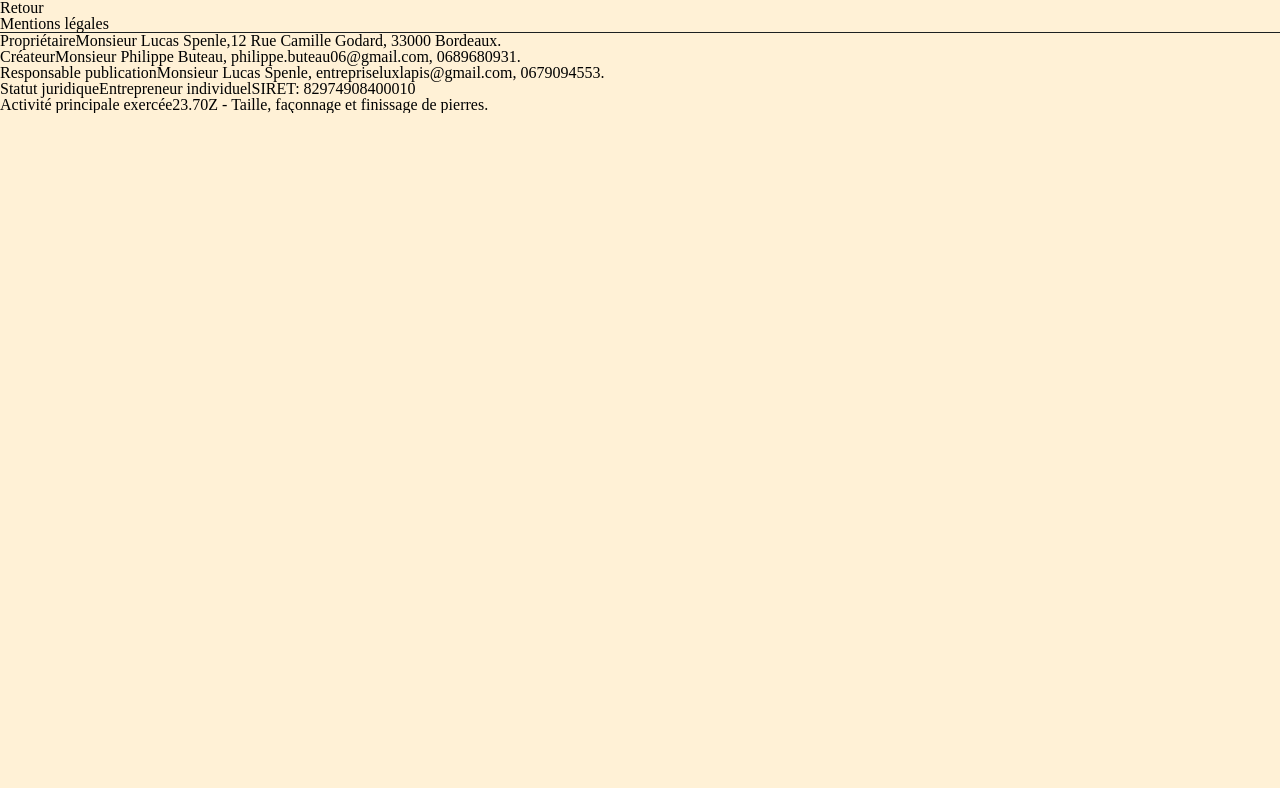
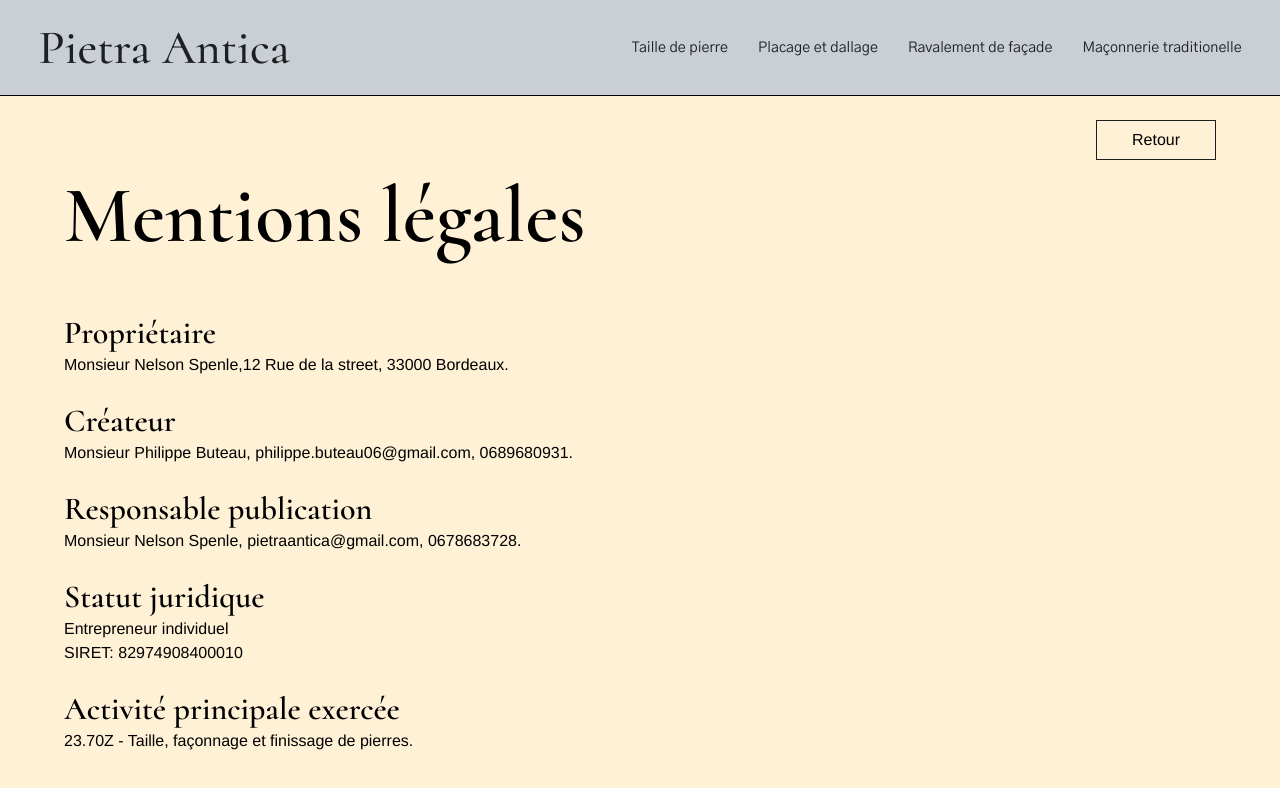
Before and after one commit to s3chs/pietra-antica, a Next.js app: page /mentions-legales in a window 1280 px wide. Shown: the top 788 px of the page. Built offline with nearby package versions, Linux system fonts and the light colour scheme.

Commit message:
Add legal mentions page

```diff
--- a/src/app/(pages)/mentions-legales/page.tsx
+++ b/src/app/(pages)/mentions-legales/page.tsx
@@ -1,10 +1,12 @@
 'use client';
 import { useRouter } from 'next/navigation';
-import { PagesType } from '@/app/utils/PagesType';
 import gsap from '@/app/utils/gsapSetup';
+import { useEffect } from 'react';
+import { useRoutingContext } from '@/app/context/RoutingContext';
 
 export default function MentionsLegales() {
     const router = useRouter();
+    const {firstRender, setFirstRender} = useRoutingContext();
 
     function navigateToHome() {
         const tl = gsap.timeline();
@@ -23,6 +25,21 @@ export default function MentionsLegales() {
         });
     }
 
+    useEffect(() => {
+        if (firstRender) {
+            const tl = gsap.timeline();
+            tl.to('.navbar-container', {
+                y: 0,
+                height: '12vh',
+                borderBottom: '1px solid black',
+            }).to('.company-name-container, .navigation-links-container, .navigation-responsive-container', {
+                opacity: 1,
+                y: 0,
+            });
+        }
+        setFirstRender(false);
+    }, []);
+
     return (
         <div className="legal-mentions-page-container">
             <div className="back-btn" onClick={() => navigateToHome()}>Retour</div>
@@ -33,7 +50,7 @@ export default function MentionsLegales() {
             <div className="legal-mentions-infos">
                 <div className="legal-mentions boss">
                     <span className="title">Propriétaire</span>
-                    <span>Monsieur Lucas Spenle,12 Rue Camille Godard, 33000 Bordeaux.</span>
+                    <span>Monsieur Nelson Spenle,12 Rue de la street, 33000 Bordeaux.</span>
                 </div>
                 <div className="legal-mentions creator">
                     <span className="title">Créateur</span>
@@ -41,7 +58,7 @@ export default function MentionsLegales() {
                 </div>
                 <div className="legal-mentions publication">
                     <span className="title">Responsable publication</span>
-                    <span>Monsieur Lucas Spenle, entrepriseluxlapis@gmail.com, 0679094553.</span>
+                    <span>Monsieur Nelson Spenle, pietraantica@gmail.com, 0678683728.</span>
                 </div>
                 <div className="legal-mentions status">
                     <span className="title">Statut juridique</span>
--- a/src/app/components/Contact/Contact.tsx
+++ b/src/app/components/Contact/Contact.tsx
@@ -2,7 +2,7 @@ import Image from 'next/image';
 import { useEffect } from 'react';
 import gsap from '@/app/utils/gsapSetup';
 
-const Contact = () => {
+const Contact = ({navigateToPage}: () => void) => {
     useEffect(() => {
         const contactSection = document.querySelector('.section-container.contact');
 
@@ -59,7 +59,7 @@ const Contact = () => {
                 </div>
                 <div className="right-infos">
                     <span className="title">Informations</span>
-                    <span className="legal-mentions">Mentions légales</span>
+                    <span className="legal-mentions" onClick={() => navigateToPage('LegalMentions')}>Mentions légales</span>
                     <span className="site-name">Pietra Antica 2023</span>
                     <span className="site-creator">Site web créé par philippe buteau</span>
                 </div>
--- a/src/app/page.tsx
+++ b/src/app/page.tsx
@@ -48,7 +48,7 @@ export default function Index() {
             <Paving navigateToPage={navigateToPage}/>
             <Masonry navigateToPage={navigateToPage}/>
             <Facade navigateToPage={navigateToPage}/>
-            <Contact/>
+            <Contact navigateToPage={navigateToPage}/>
         </>
     );
 }
--- a/src/app/sass/components/_contact.scss
+++ b/src/app/sass/components/_contact.scss
@@ -194,3 +194,7 @@
     }
   }
 }
+
+.legal-mentions {
+  cursor: pointer;
+}
--- /dev/null
+++ b/src/app/sass/components/_legal-mentions.scss
@@ -0,0 +1,63 @@
+.legal-mentions-page-container {
+  position: relative;
+  min-height: 100vh;
+  width: 100%;
+
+  padding: 15vh 5vw 5vh;
+
+  .back-btn {
+    cursor: pointer;
+    width: 120px;
+    height: 40px;
+    border: 1px solid $black;
+    display: flex;
+    align-items: center;
+    justify-content: center;
+    font-family: "Helvetica Neue", sans-serif;
+
+    font-size: 1em;
+    margin-left: auto;
+    transition: 0.3s background-color ease-in-out, 0.3s color ease-in-out;
+
+    &:hover {
+      background-color: $black;
+      color: $stone;
+    }
+  }
+
+  .section-title.legal-mentions {
+    margin-top: 2vh;
+    margin-bottom: 2.5vh;
+    font-family: $serif;
+    font-size: 5em;
+    font-weight: 600;
+  }
+
+  .line-separator {
+    height: 1px;
+    width: 0;
+    background-color: $black;
+    margin-bottom: 5vh;
+  }
+
+  .legal-mentions-infos {
+
+    .legal-mentions {
+      margin-bottom: 3vh;
+      display: flex;
+      flex-direction: column;
+
+      span.title {
+        font-family: $serif;
+        font-weight: 600;
+        font-size: 2em;
+      }
+
+      span {
+        font-family: "Helvetica Neue", sans-serif;
+        margin-bottom: 1vh;
+        word-break: break-word;
+      }
+    }
+  }
+}
--- a/src/app/sass/main.scss
+++ b/src/app/sass/main.scss
@@ -11,3 +11,4 @@
 @import "components/contact";
 @import "components/job-page";
 @import "components/introduction";
+@import "components/legal-mentions";
```
